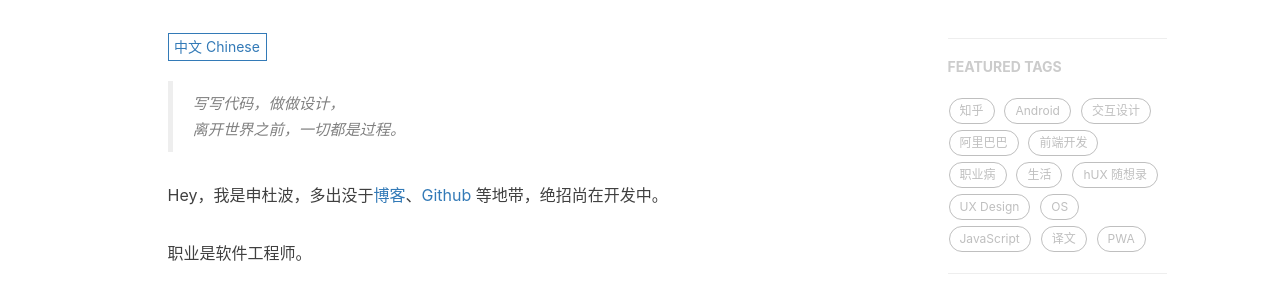
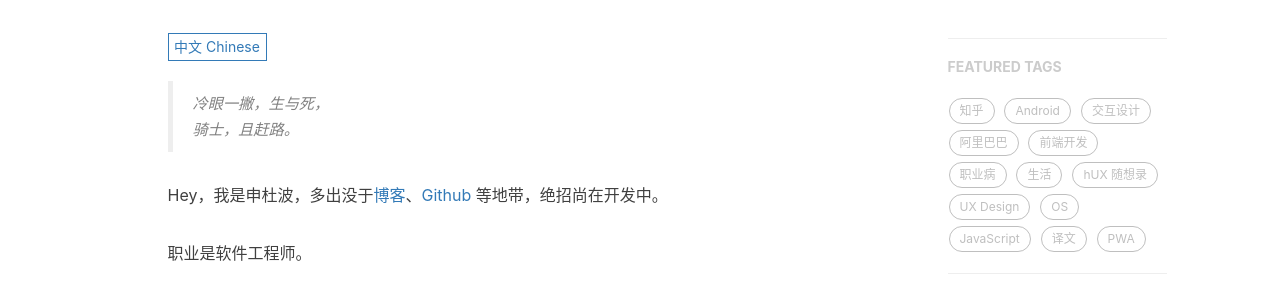
Before and after one commit to Ceekay-Shen/Ceekay-Shen.github.io, a Jekyll site: the page built from about.html, in a window 1280 px wide. Shown: the part 420-706 px from the top of the page. Built offline with Jekyll 4.4.1, drawn with Linux system fonts in a browser that asks for light colours; nearby versions of some CDN libraries; comment, search, counter and statistics services are not loaded.

Commit message:
about
Co-Authored-By: Shen <ceekay-shen@users.noreply.github.com>

```diff
--- a/_includes/about/zh.md
+++ b/_includes/about/zh.md
@@ -1,5 +1,5 @@
-> 写写代码，做做设计，
-> 离开世界之前，一切都是过程。
+> 冷眼一撇，生与死，
+> 骑士，且赶路。
 
 Hey，我是申杜波，多出没于[博客](https://Ceekay-Shen.github.io)、[Github](http://github.com/ceekay-shen) 等地带，绝招尚在开发中。
 
```
Also changed, not shown: _includes/about/en.md (+2 -2 lines).
